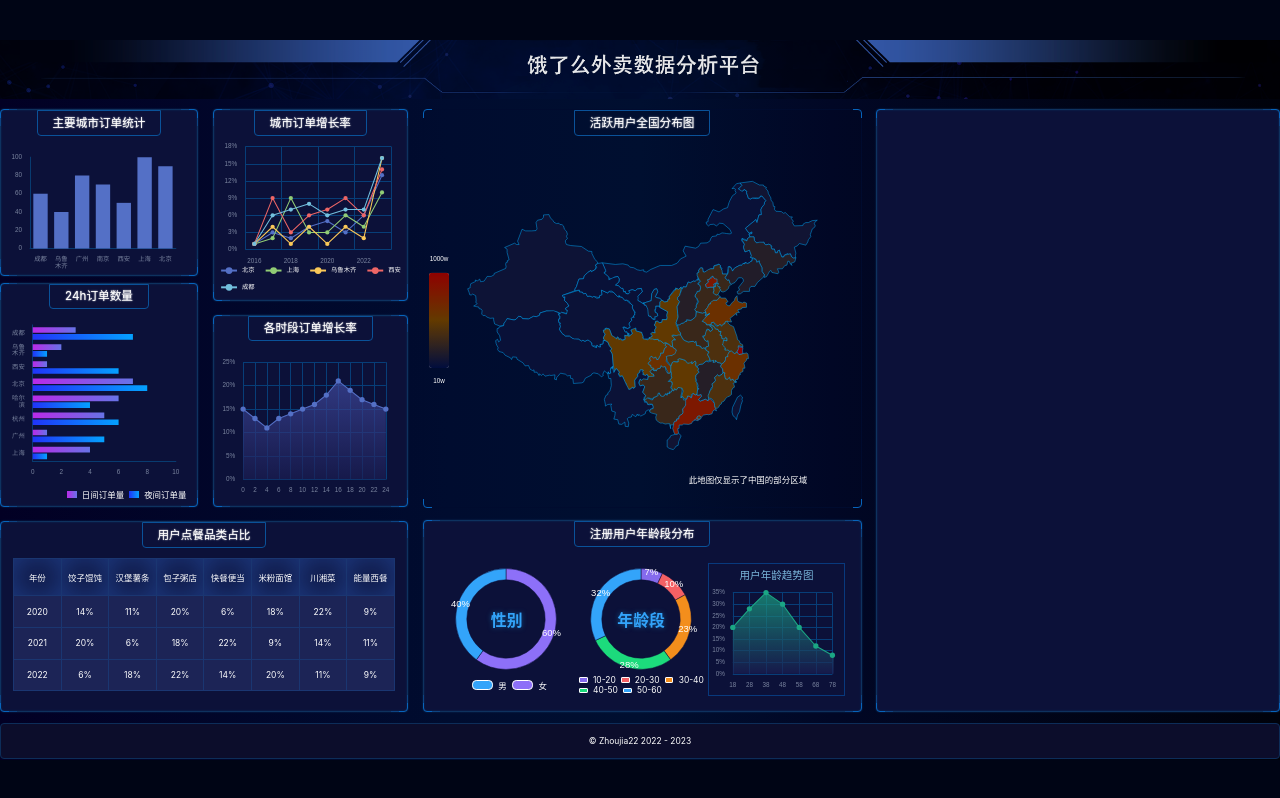
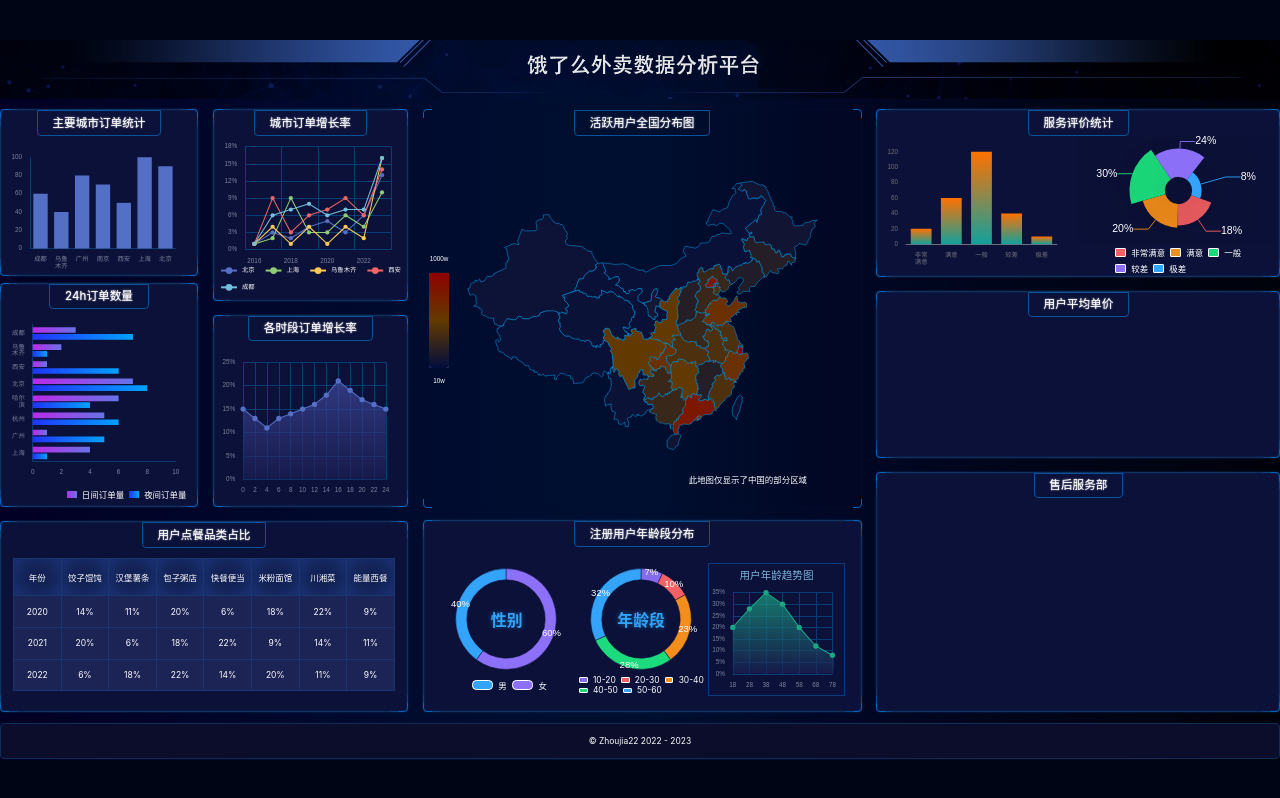
Before and after one commit to Zhoujia22/largeScreenItem, a React (Vite) app: page /#/ in a window 1280 px wide. Built offline with nearby package versions, Linux system fonts and the light colour scheme.

Commit message:
完成chart10,11

```diff
--- /dev/null
+++ b/src/components/chart-10.tsx
@@ -0,0 +1,60 @@
+import React, { useEffect, useRef } from "react";
+import * as echarts from "echarts";
+import { px } from "../shared/px";
+
+export const Chart10 = () => {
+  const divRef = useRef();
+  useEffect(() => {
+    const myChart = echarts.init(divRef.current);
+    myChart.setOption({
+      xAxis: {
+        type: "category",
+        axisTick: { show: false },
+        axisLabel: {
+          fontSize: px(12),
+          formatter(val) {
+            if (val.length > 2) {
+              const array = val.split("");
+              array.splice(2, 0, "\n");
+              return array.join("");
+            } else {
+              return val;
+            }
+          },
+        },
+        data: ["非常满意", "满意", "一般", "较差", "极差"],
+      },
+      yAxis: {
+        splitLine: { show: false },
+        axisLabel: {
+          fontSize: px(12),
+        },
+      },
+      grid: {
+        x: px(55),
+        y: px(30),
+        x2: px(40),
+        y2: px(60),
+      },
+      series: [
+        {
+          data: [20, 60,120, 40, 10],
+          type: "bar",
+          color: new echarts.graphic.LinearGradient(0, 0, 0, 1, [
+            {
+              offset: 0,
+              color: "#ff7101",
+            },
+            {
+              offset: 1,
+              color: "#11a19d",
+            },
+          ]),
+        },
+      ],
+    }),
+      [];
+  });
+
+  return <div ref={divRef} className="chart" />;
+};
--- /dev/null
+++ b/src/components/chart-11.tsx
@@ -0,0 +1,64 @@
+import React, { useEffect, useRef } from "react";
+import * as echarts from "echarts";
+import { px } from "../shared/px";
+
+export const Chart11 = () => {
+  const divRef = useRef();
+  const colors = ["#F46064", "#F38E1C", "#1CDB7C", "#8D70F8", "#33A4FA"];
+  useEffect(() => {
+    const myChart = echarts.init(divRef.current);
+    myChart.setOption({
+      color: colors,
+      series: [
+        {
+          startAngle: -20,
+          type: "pie",
+          radius: ["25%", "90%"],
+          avoidLabelOverlap: false,
+          label: {
+            show: true,
+            position: "outside",
+            textStyle: { color: "white", fontSize: px(20) },
+            distanceToLabelLine: 0,
+            formatter(options) {
+              return options.value * 100 + "%";
+            },
+          },
+          labelLine: { show: true, length: 0 },
+          roseType: "area",
+          itemStyle: {
+            shadowBlur: px(200),
+            shadowColor: "rgba(0, 0, 0, 0.5)",
+          },
+          data: [
+            { value:  0.18, name: "非常满意" },
+            { value:  0.20, name: "满意" },
+            { value: 0.30, name: "一般" },
+            { value:  0.24, name: "较差" },
+            { value: 0.08, name: "极差" },
+          ],
+        },
+      ],
+    }),
+      [];
+  });
+
+  return (
+    <div className="wrapper chart11Wrapper">
+      <div className="chartAndText"></div>
+      <div ref={divRef} className="chart" />
+      <div className="legend">
+        <span style={{ background: colors[0] }} />
+        非常满意
+        <span style={{ background: colors[1] }} />
+        满意
+        <span style={{ background: colors[2] }} />
+        一般
+        <span style={{ background: colors[3] }} />
+        较差
+        <span style={{ background: colors[4] }} />
+        极差
+      </div>
+    </div>
+  );
+};
--- a/src/pages/home.scss
+++ b/src/pages/home.scss
@@ -206,6 +206,43 @@
     }
     > .section5 {
       grid-area: box5;
+      display: flex;
+      flex-direction: column;
+      justify-content: space-between;
+      .row1 {
+        height: px(317);
+
+        .chart11Wrapper {
+          flex: 1;
+          .legend {
+            flex-shrink: 0;
+            height: px(60);
+            display: flex;
+            align-items: center;
+            justify-content: flex-start;
+            flex-wrap: wrap;
+            padding: 0 px(60);
+            > span {
+              width: px(20);
+              height: px(16);
+              border-radius: px(2);
+              border: px(1) solid white;
+              margin: 0 px(10);
+            }
+          }
+        }
+      }
+      .row2 {
+        height: px(317);
+      }
+      .row3 {
+        height: px(455);
+      }
+      .charts {
+        display: flex;
+        width: 100%;
+        flex: 1;
+      }
     }
   }
   footer {
--- a/src/pages/home.tsx
+++ b/src/pages/home.tsx
@@ -10,6 +10,8 @@
 import { Chart7 } from "../components/chart-7";
 import { Chart8 } from "../components/chart-8";
 import { Chart9 } from "../components/chart-9";
+import { Chart10 } from "../components/chart-10";
+import { Chart11 } from "../components/chart-11";
 
 export const Home = () => {
   const date = new Date();
@@ -40,7 +42,22 @@
             </div>
           </div>
         </section>
-        <section className="bordered section5"></section>
+        <section className=" section5">
+          <div className="bordered wrapper  row1">
+            <h2>服务评价统计</h2>
+            <div className="charts">
+              <Chart10 />
+              <Chart11 />
+            </div>
+          </div>
+          <div className="bordered wrapper row2 ">
+            <h2>用户平均单价</h2>
+            <div className="charts"></div>
+          </div>
+          <div className="bordered wrapper row3 ">
+            <h2>售后服务部</h2>
+          </div>
+        </section>
       </main>
       <footer> &copy; Zhoujia22 2022 - {year}</footer>
     </div>
```
